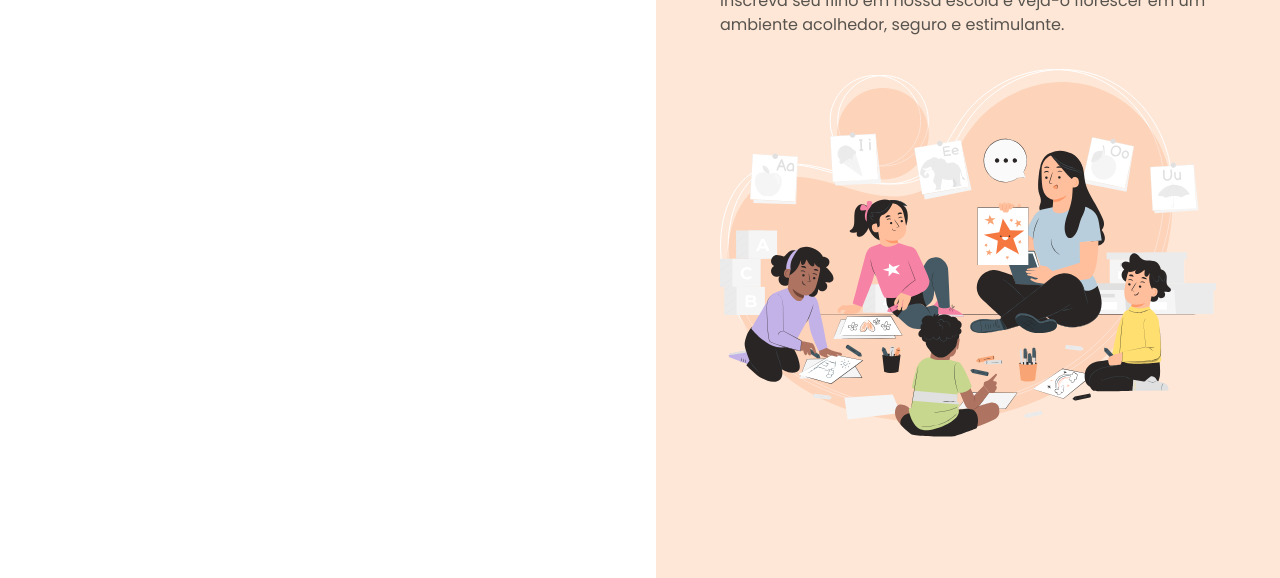
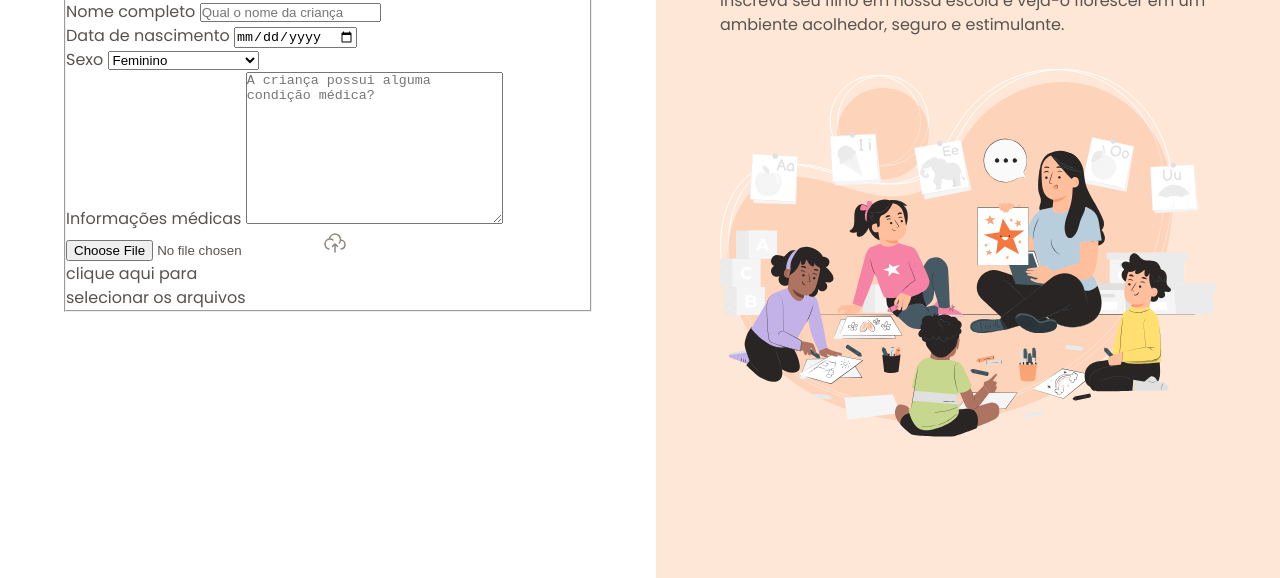
Before and after one commit to EsleySaab/Formulario-de-matricula, a plain HTML site: page index.html in a window 1280 px wide. Shown: the part 222-800 px from the top of the page. Drawn offline with Linux system fonts and the light colour scheme.

Commit message:
starting the form

```diff
--- a/index.html
+++ b/index.html
@@ -26,6 +26,54 @@
             Preencha os dados abaixo para matricular seu filho na escola de
             educação infantil Estrelas do Amanhã.
           </p>
+          <form method="post" enctype="multipart/form-data">
+            <fieldset class="child-info">
+              <legend>Informações da criança</legend>
+              <div class="input-wrapper">
+                <label for="fullname">Nome completo</label>
+                <input
+                  id="fullname"
+                  name="fullname"
+                  type="text"
+                  placeholder="Qual o nome da criança"
+                />
+              </div>
+
+              <div class="input-wrapper">
+                <label for="birth">Data de nascimento</label>
+                <input type="date" id="birth" name="birth" lang="pt-BR" />
+              </div>
+
+              <div class="select-wrapper">
+                <label for="gender">Sexo</label>
+                <select name="gender" id="gender">
+                  <option value="female">Feminino</option>
+                  <option value="male">Masculino</option>
+                  <option value="na">Prefiro não responder</option>
+                </select>
+              </div>
+
+              <div class="textarea-wrapper">
+                <label for="medical-info">Informações médicas</label>
+                <textarea
+                  name="medical-info"
+                  id="medical-info"
+                  cols="30"
+                  rows="10"
+                  placeholder="A criança possui alguma condição médica?"
+                ></textarea>
+              </div>
+
+              <div class="droparea-wrapper">
+                <input type="file" id="birth-file" name="birth-file" />
+                <img src="assets/cloud-upload.svg" alt="" />
+                <p>
+                  clique aqui para <br />
+                  selecionar os arquivos
+                </p>
+              </div>
+            </fieldset>
+          </form>
         </div>
       </main>
       <aside>
```
